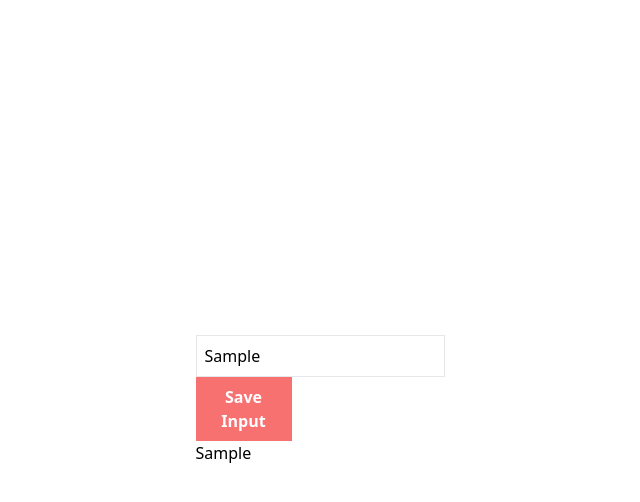
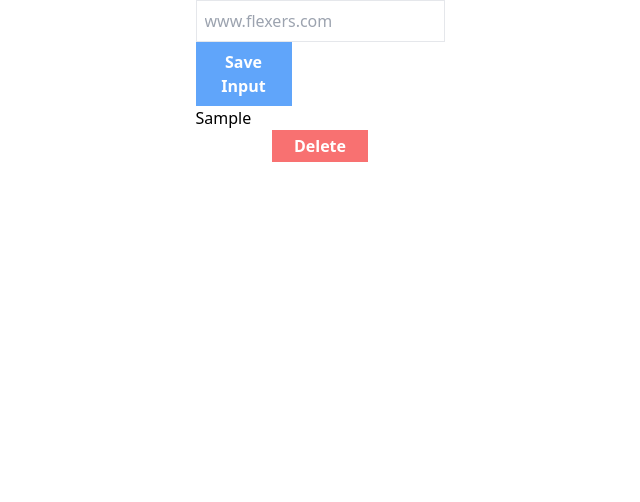
Before and after one commit to Kemelite1/Learn_frontend, a plain HTML site: page javascript/index.html in a window 1280 px wide. Both pictures are taken after typing "Sample" into the empty fields and a click on the button "Save Input". Shown: the whole page, without its empty margins (320-960 px from the left). Drawn offline with nearby package versions, Linux system fonts and the light colour scheme.

Commit message:
- use local storage to save leads - add a button to clear leads

```diff
--- a/javascript/index.html
+++ b/javascript/index.html
@@ -7,13 +7,13 @@
     <title>Hello JavaScript</title>
 </head>
 <body>
-<div class="h-screen flex flex-col items-center justify-center">
+<div class=" flex flex-col items-center justify-center ">
     <div class="flex flex-col">
     <input type="text" id="input-field" placeholder="www.flexers.com" class="p-2 border border-black/5">
-    <button id="save-btn" class="bg-red-400 p-2 w-24 text-white font-bold">Save Input</button>
+    <button id="save-btn" class="bg-blue-400 p-2 w-24 text-white font-bold">Save Input</button>
     <ul id="list-items"></ul>
-
     </div>
+    <button id="delete-btn" class="bg-red-400 p-1 w-24 text-white font-bold">Delete</button>
 
 
 </div>
--- a/javascript/script.js
+++ b/javascript/script.js
@@ -5,15 +5,51 @@
 let inputElement = document.getElementById('input-field');
 let saveButton = document.getElementById('save-btn');
 let listItems = document.getElementById('list-items')
+let deleteButton = document.getElementById('delete-btn');
 let myLeads = [];
 
+let leadsFromLocalStorage = JSON.parse(localStorage.getItem('myLeads'));
+
+//check if there are leads in the local storage
+//if there are leads in the local storage, assign them to myLeads
+//and render them
+if (leadsFromLocalStorage) {
+    myLeads = leadsFromLocalStorage;
+    renderLeads();
+}
+
+//function to render the leads
+        function renderLeads(){
+            let items = ""; //holds all the list items
+            for (let i = 0; i < myLeads.length; i++) { //loops through the myLeads array
+                items += `<li>
+                <a href='${myLeads[i]}' target="_blank"> ${myLeads[i]}</a>
+                </li>`; //adds the list items to the items variable
+            }
+            listItems.innerHTML = items; //displays the list items
+        }
+
+//add an event listener to the save button
+//when the button is clicked, save the input value to myLeads
+//then render the leads
+//finally, clear the input field
+//and save the leads to the local storage
     saveButton.addEventListener('click', () => {
         myLeads.push(inputElement.value);
-        for (let i = 0; i < myLeads.length; i++) {
-            const li = document.createElement('li');
-            li.textContent = myLeads[i];
-            listItems.appendChild(li);
-            // listItems.innerHTML += `<li>${myLeads[i]}</li>`;
-        }
+        renderLeads();
+        inputElement.value = '';
+        localStorage.setItem('myLeads', JSON.stringify(myLeads));
 
         })
+
+
+
+        //add an event listener to the delete button
+        //when the button is double clicked, clear the local storage
+        //and the myLeads array
+        //finally, render the leads
+        deleteButton.addEventListener('dblclick', () => {
+            localStorage.clear();
+            myLeads = [];
+            renderLeads();
+        })
```
